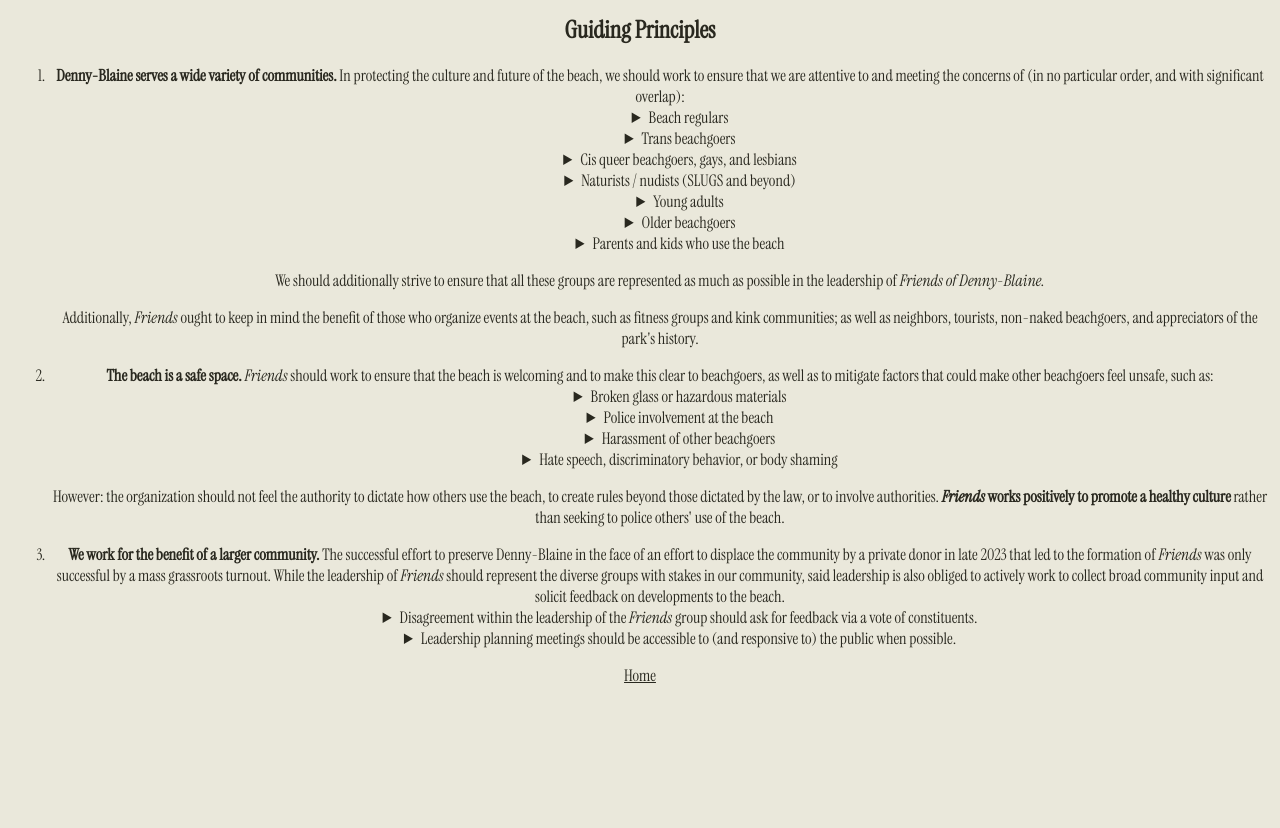
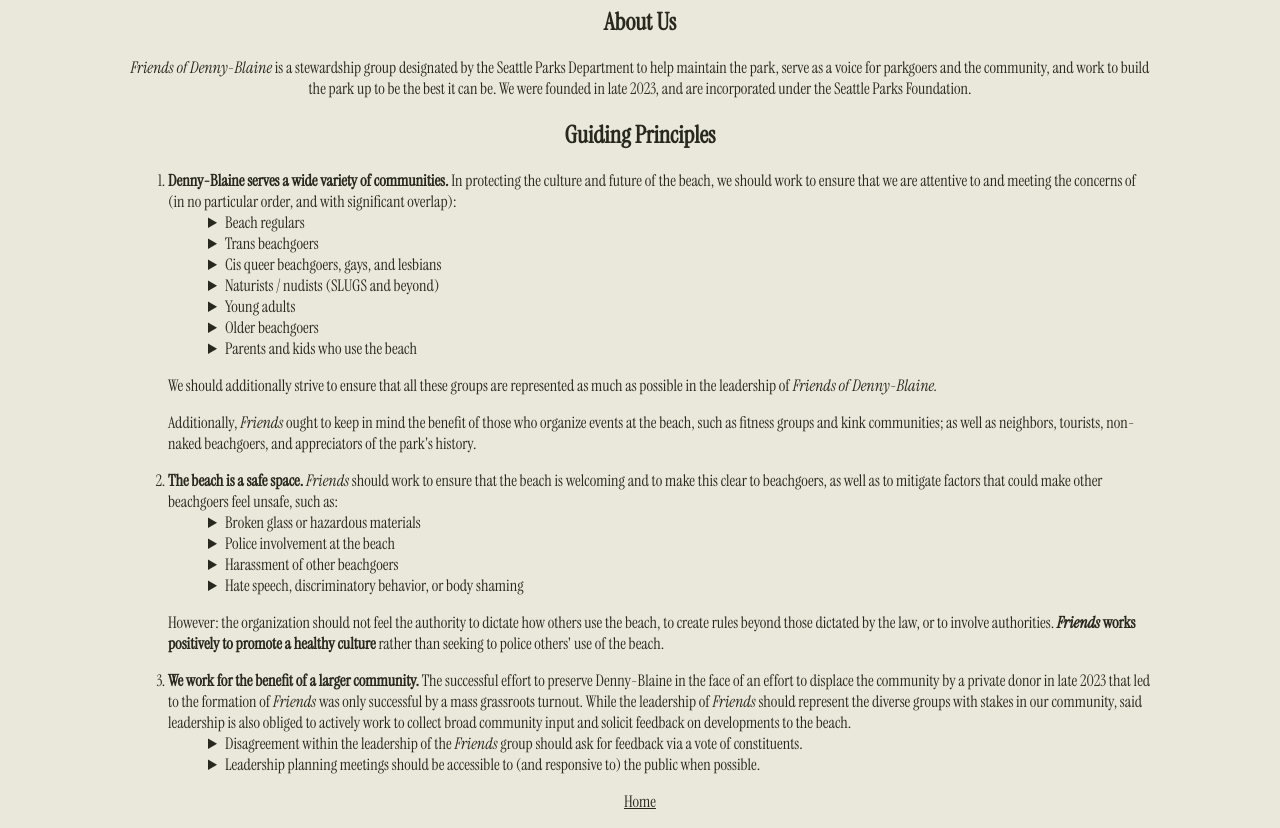
Before and after one commit to amity/dennyblaine, a plain HTML site: page org.html in a window 1280 px wide. Shown: the part 76-904 px from the top of the page. Before the commit the page ends 800 px from the top, so only its background shows below. Drawn offline with Linux system fonts and the light colour scheme.

Commit message:
Update page titles, add About Us blurb

```diff
--- a/assets/style.css
+++ b/assets/style.css
@@ -8,6 +8,7 @@
 body {
     background-color: #eae8db;
 	text-align: center;
+	margin: 0 10%;
 }
 
 * {
--- a/org.html
+++ b/org.html
@@ -1,6 +1,6 @@
 <!DOCTYPE html>
 <head>
-    <title>webring</title>
+    <title>How We Operate</title>
     <link rel="stylesheet" type="text/css" href="assets/style.css">
     <style>
         h1 {color: rebeccapurple; display: inline-block; max-width: 60%;}
@@ -8,8 +8,10 @@
 </head>
 <body>
     <h1>How We Operate</h1>
+    <h2>About Us</h2>
+    <p><i>Friends of Denny-Blaine</i> is a stewardship group designated by the Seattle Parks Department to help maintain the park, serve as a voice for parkgoers and the community, and work to build the park up to be the best it can be. We were founded in late 2023, and are incorporated under the Seattle Parks Foundation. </p>
     <h2>Guiding Principles</h2>
-    <ol>
+    <ol style="text-align: left;">
         <li>
             <strong>Denny-Blaine serves a wide variety of communities.</strong> In protecting the culture and future of the beach, we should work to ensure that we are attentive to and meeting the concerns of (in no particular order, and with significant overlap):
             <ul>
```
Also changed, not shown: index.html (+1 -0 lines), park.html (renamed from history.html, +2 -5 lines).
